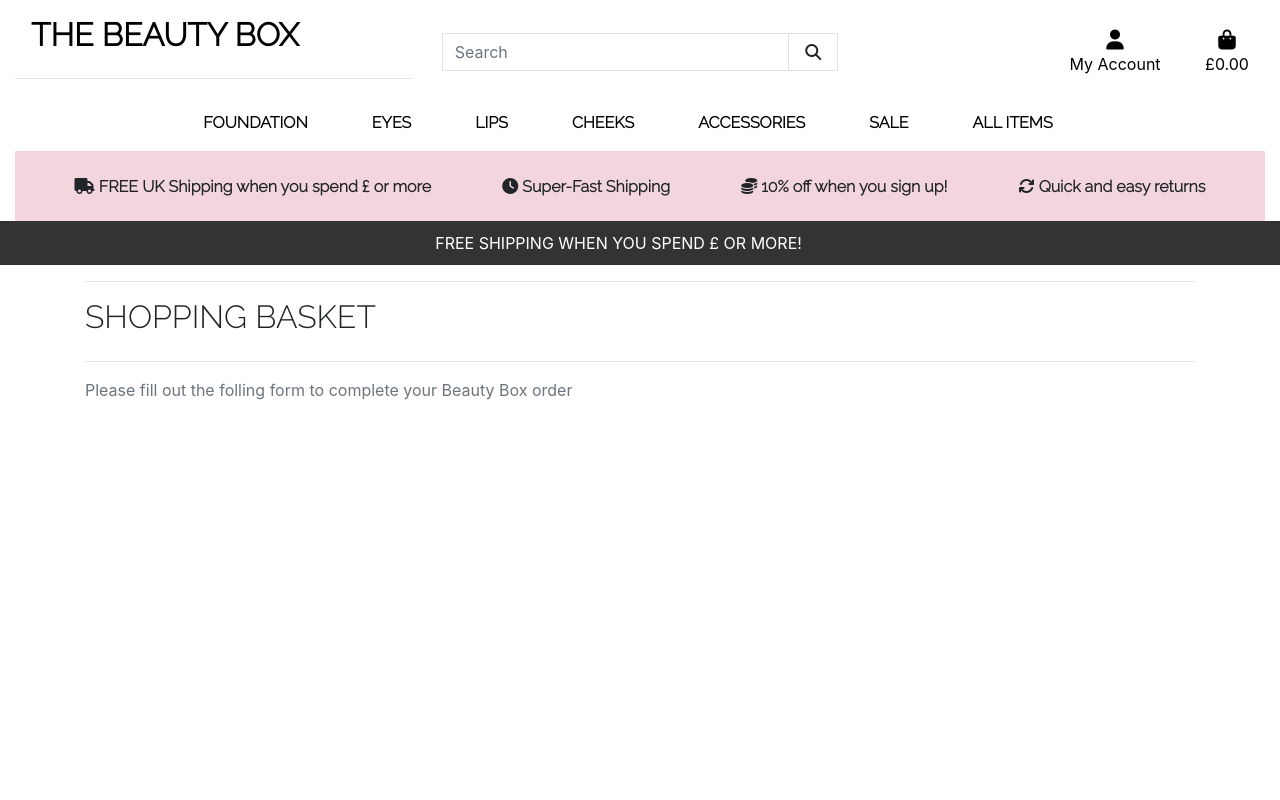
After one commit to NatalieLockyer/the_beauty_box, a Django app: template checkout/templates/checkout/checkout.html in a window 1280 px wide. The commit adds this page. Run offline with Django 3.2, Linux system fonts and the light colour scheme; the template is opened without the code that fills it, so the values that code supplies are empty; some libraries are stand-ins or nearby versions.

Commit message:
Added checkout.html, urls and crispyforms

```diff
--- a/checkout/forms.py
+++ b/checkout/forms.py
@@ -1,7 +1,7 @@
 from django import forms
 from .models import Order
 
-class OrderForm(form.ModelForm):
+class OrderForm(forms.ModelForm):
     """ Order form fields we want to render """
     class Meta:
         model = Order
--- /dev/null
+++ b/checkout/templates/checkout/checkout.html
@@ -0,0 +1,33 @@
+{% extends "base.html" %}
+{% load static %}
+
+{% block extra_css %}
+    <link rel="stylesheet" href="{% static 'checkout/css/checkout.css' %}">
+{% endblock %}
+
+{% block page_header %}
+<div class="container header-container">
+    <div class="row">
+        <div class="col"></div>
+    </div>
+</div>
+{% endblock %}
+
+{% block content %}
+<div class="overlay"></div>
+<div class="container">
+    <div class="row">
+        <div class="col">
+            <hr>
+            <h2 class="logo-font mb-4">Shopping Basket</h2>
+            <hr>
+        </div>
+    </div>
+
+    <div class="row">
+        <div class="col12 col-lg-6">
+            <p class="text-muted">Please fill out the folling form to complete your Beauty Box order</p>
+        </div>
+    </div>
+</div>
+{% endblock %}
--- /dev/null
+++ b/checkout/urls.py
@@ -0,0 +1,6 @@
+from django.urls import path
+from . import views
+
+urlpatterns = [
+    path('', views.checkout, name='checkout')
+]
--- a/requirements.txt
+++ b/requirements.txt
@@ -1,6 +1,7 @@
 asgiref==3.8.1
 Django==3.2.25
 django-allauth==0.41.0
+django-crispy-forms==1.14.0
 oauthlib==3.2.2
 pillow==10.3.0
 python3-openid==3.2.0
--- a/templates/allauth/account/base.html
+++ /dev/null
@@ -1 +0,0 @@
-{% extends "base.html" %}
--- a/templates/allauth/account/login.html
+++ b/templates/allauth/account/login.html
@@ -6,7 +6,6 @@
 {% block head_title %}{% trans "Sign In" %}{% endblock %}
 
 {% block content %}
-
   <h1>{% trans "Sign In" %}</h1>
 
   {% get_providers as socialaccount_providers %}
--- a/templates/allauth/account/logout.html
+++ b/templates/allauth/account/logout.html
@@ -1,4 +1,5 @@
 {% extends "account/base.html" %}
+{% load static %}
 
 {% load i18n %}
 
--- a/the_beauty_box/urls.py
+++ b/the_beauty_box/urls.py
@@ -24,4 +24,5 @@ urlpatterns = [
     path('', include('home.urls')),
     path('products/', include('products.urls')),
     path('basket/', include('basket.urls')),
+    path('checkout/', include('checkout.urls')),
 ] + static(settings.MEDIA_URL, document_root=settings.MEDIA_ROOT)
```
Also changed, not shown: checkout/views.py (+17 -2 lines), templates/base.html (+0 -1 lines), the_beauty_box/settings.py (+10 -0 lines), checkout/static/checkout/checkout.css (added). Lines whose indentation alone changed are shown as unchanged.
